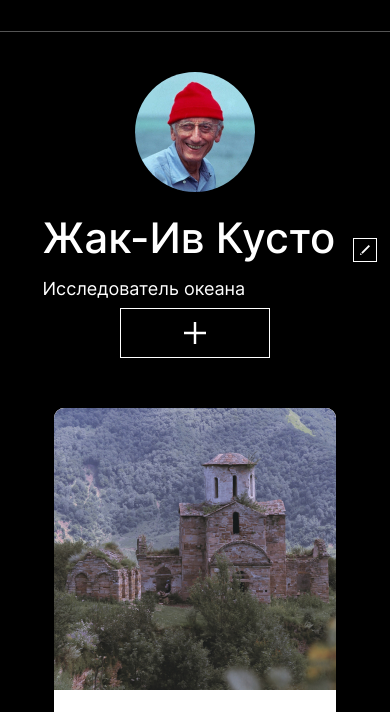
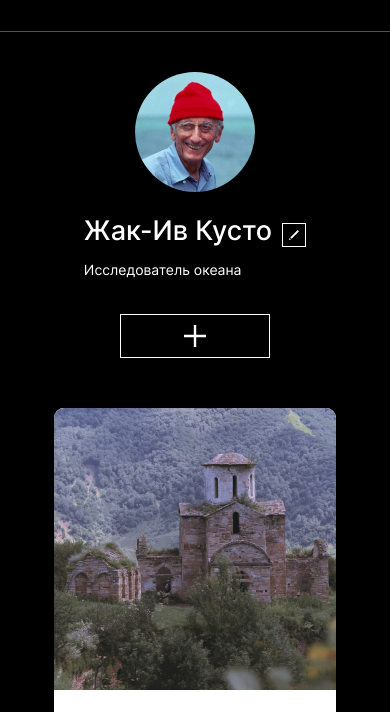
Before and after one commit to ShockIgorek/mesto-project, a plain HTML site: page index.html in a window 390 px wide. Shown: the part 105-817 px from the top of the page. Drawn offline with Linux system fonts and the light colour scheme; files whose address does not match are found by name.

Commit message:
adaptive

```diff
--- a/blocks/elements/elements.css
+++ b/blocks/elements/elements.css
@@ -8,6 +8,7 @@
 }
 @media screen and (max-width: 1279) {
     .elements{
+        padding-top: 36px;
         max-width: 582px;
     }
 
--- a/blocks/footer/__text/footer__text.css
+++ b/blocks/footer/__text/footer__text.css
@@ -5,3 +5,17 @@
     line-height: 22px;
     color: #545454;
 }
+
+@media screen and (max-width: 1279px) {
+    .footer__text {
+
+        font-size: 14px;
+
+        line-height: 17px;
+        letter-spacing: 0em;
+        text-align: left;
+
+
+
+    }
+}
--- a/blocks/footer/footer.css
+++ b/blocks/footer/footer.css
@@ -7,5 +7,6 @@
     .footer {
         max-width: 282px;
         padding: 48px 19px 36px;
+
     }
 }
--- a/blocks/profile/__column/profile__column.css
+++ b/blocks/profile/__column/profile__column.css
@@ -7,6 +7,7 @@
     .profile__column {
             flex-direction: column;
             align-items: center;
+            justify-content: start;
 
     }
 }
--- a/blocks/profile/__description/profile__description.css
+++ b/blocks/profile/__description/profile__description.css
@@ -9,3 +9,15 @@
     text-align: left;
 
 }
+@media screen and (max-width: 1279px) {
+    .profile__description {
+        padding-top: 14px;
+        padding-bottom: 36px;
+
+        font-size: 14px;
+        line-height: 17px;
+        text-align: center;
+
+
+    }
+}
--- a/blocks/profile/__info/profile__info.css
+++ b/blocks/profile/__info/profile__info.css
@@ -5,3 +5,14 @@
     flex-direction: column;
     align-items: flex-start;
 }
+@media screen and (max-width: 1279px) {
+    .profile__info {
+        padding-left: 0;
+
+        font-size: 14px;
+        line-height: 17px;
+        text-align: center;
+
+
+    }
+}
--- a/blocks/profile/__name/profile__name.css
+++ b/blocks/profile/__name/profile__name.css
@@ -7,6 +7,12 @@
     line-height: 48px;
     letter-spacing: 0em;
     text-align: left;
+}
 
-
+@media screen and (max-width: 1279px) {
+    .profile__name {
+        padding-right: 10px;
+        font-size: 27px;
+        Line-height: 33px;
+    }
 }
--- a/blocks/profile/profile.css
+++ b/blocks/profile/profile.css
@@ -11,5 +11,6 @@
         height: 286px;
         flex-direction: column;
         align-items: center;
+        justify-content: start;
     }
 }
```
